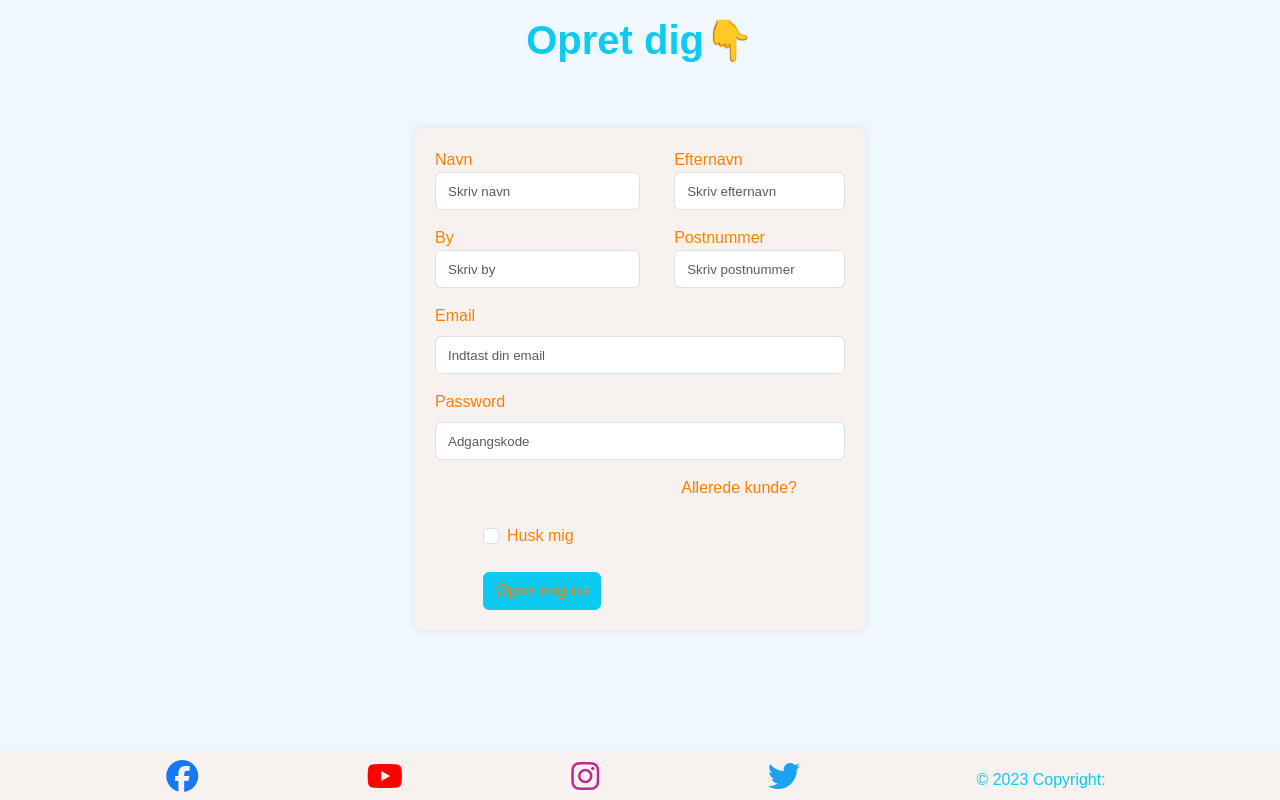
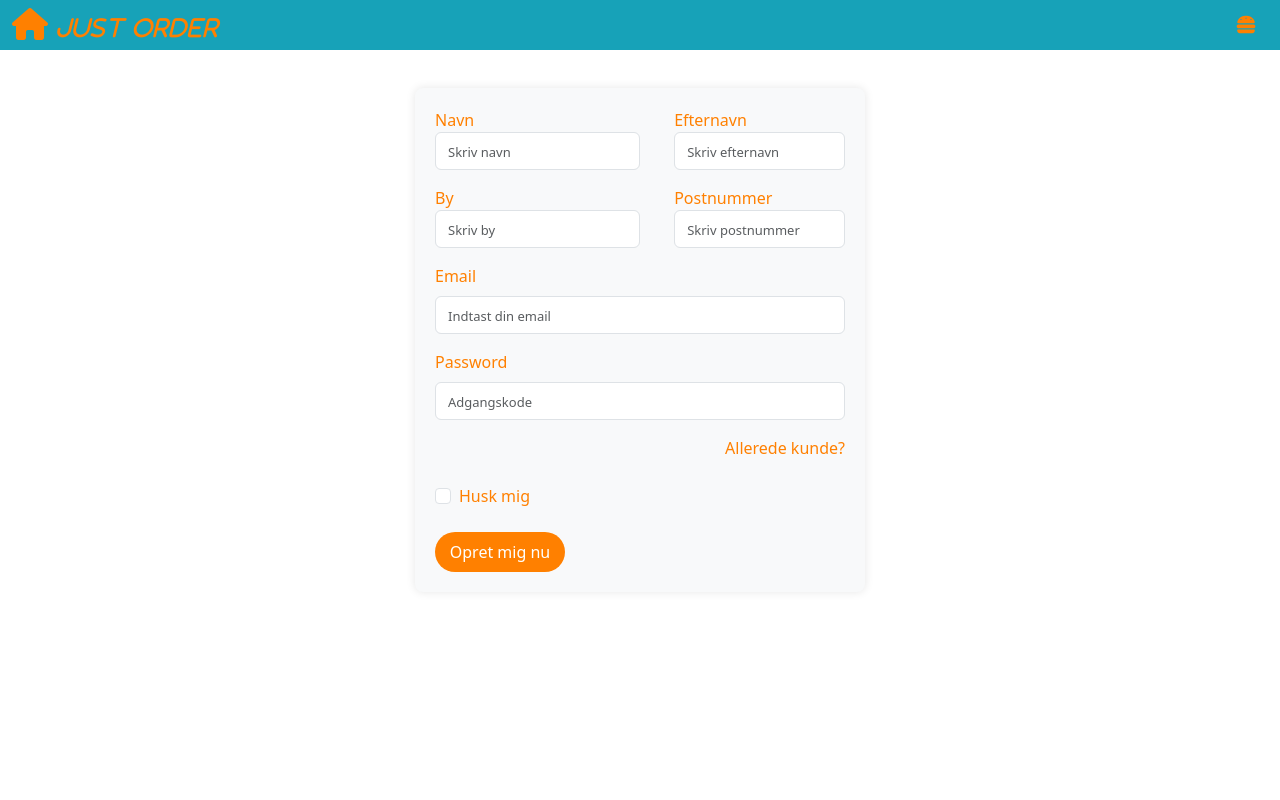
Before and after one commit to CemAkayT/FinalProject-Copy, a Flask app: page /opret in a window 1280 px wide. Run offline with Flask 3, Linux system fonts and the light colour scheme; some libraries are stand-ins or nearby versions.

Commit message:
modified files and change some file names

```diff
--- a/app.py
+++ b/app.py
@@ -32,6 +32,7 @@ stripe_keys = {
 stripe.api_key = stripe_keys["secret_key"]
 
 
+# @app.routes decorators are used to associate the function with a URL. Whenever the browser makes a request to /, it will trigger the forside() function.
 @app.route("/")
 def forside():
     return render_template("forside.html")
@@ -42,6 +43,8 @@ def home():
     messages = get_flashed_messages()
     # Hent produkter fra databasen baseret på sektion
 
+    # Server side rendering . Thymeleaf er også server side rendering
+    # SSR is when a user requests a webpage and the server genereates a complete HTML page ?
     cursor = mysql.connection.cursor()
     cursor.execute("SELECT * FROM products WHERE section='Populær'")
     popular_products = cursor.fetchall()
@@ -55,6 +58,7 @@ def home():
     cursor.execute("SELECT * FROM products WHERE section='Dips'")
     dips_products = cursor.fetchall()
 
+    #this is serverside rendering, data is sent also to the template
     return render_template(
         "home.html",
         popular_products=popular_products,
@@ -65,9 +69,9 @@ def home():
     )
 
 
-@app.route("/kontakt/")
-def kontakt():
-    return render_template("kontakt.html")
+@app.route("/aabningstider/")
+def aabningstider():
+    return render_template("aabningstider.html")
 
 
 @app.route("/checkout")
@@ -75,7 +79,7 @@ def checkout():
     return render_template("checkout.html", key=stripe_keys["publishable_key"])
 
 
-@app.route("/charge", methods=["POST"])
+@app.route("/charge", methods=["POST"])  # HTTP verbum, Ændrer
 def charge():
     userid = session.get("stored_user_id")
     cur = mysql.connection.cursor()
@@ -85,6 +89,7 @@ def charge():
     paid_amount = request.form.get("amountdue")
     amount = paid_amount
 
+    # kommer fra frontenden fra skjult input felt pakket ind i JSON
     orderJSON = request.form.get("orders")
     print("Det her er JSON", orderJSON)
 
@@ -105,7 +110,7 @@ def charge():
         )
 
         # print(charge) viser hvad man kan bruge i koden fra charge
-        # parsedCharge = json.loads(charge). Charge er allerede Pythin dictionary
+        # parsedCharge = json.loads(charge). Charge er allerede Python dictionary
         print(charge["id"])
         print(charge)
         paymentID = charge["id"]
@@ -130,10 +135,8 @@ def charge():
 
         mailstr = (
             f"<html><head>"
-
             + ' <script src="https://kit.fontawesome.com/558b5cad1d.js" crossorigin="anonymous"></script>'
             + ' <link rel="stylesheet" href="https://cdn.jsdelivr.net/npm/bootstrap@4.3.1/dist/css/bootstrap.min.css" integrity="sha384-ggOyR0iXCbMQv3Xipma34MD+dH/1fQ784/j6cY/iJTQUOhcWr7x9JvoRxT2MZw1T" crossorigin="anonymous"/>'
-
             + "<style>"
             + "body {"
             + "  display: flex;"
@@ -142,48 +145,38 @@ def charge():
             + "  padding-top: 10px;"
             + "  margin: 0;"
             + "}"
-
             + ".contact-button {"
             + "  border-radius: 50px;"
             + "  background-color: #ff8000"
             + "  color: black;"
             + "}"
-
             + "h2 {"
             + "  color: #ff8000"
             + "  font-style: italic;"
             + "}"
-
             + "p {"
             + "  font-size: 16px;"
             + "  font-weight: 500;"
             + "}"
-
             + "table {"
             + "  box-shadow: 0 0 20px rgba(0, 0, 0, 0.1);"
             + "  border-collapse: collapse;"
             + "  width: 300px;"
             + "}"
-
             + "table, th, td {"
             + "  border: 1px solid black;"
             + "  text-align: left;"
             + "  font-weight: 400;"
             + "}"
-
-
             + "th, td {"
             + "  padding: 8px;"
             + "  background-color:#ff8000;"
             + "}"
-
             + "</style>"
             + "</head><body>"
-
             + '<h2>JUST ORDER<i class="fa-solid fa-house fa-2x" style="margin: 10px"></i></h2>'
             + f"<p> Hej {results[1]},</p>"
             + "<p>Du har købt:</p>"
-
             + "<table>"
             + "<tr><th>Produkt</th><th>Antal</th><th>Pris</th></tr>"
         )
@@ -213,7 +206,7 @@ def charge():
 
         subject = "Ordrebekræftelse:"
         sender = os.getenv("MAIL_USERNAME")
-        recipients = [customer_email, 'cem_akay@icloud.com']
+        recipients = [customer_email, "cem_akay@icloud.com"]
 
         msg = Message(subject=subject, sender=sender, recipients=recipients)
         msg.html = mailstr
@@ -338,6 +331,7 @@ def logout():
     return redirect(url_for("home"))
 
 
+#to see who is in the session
 @app.route("/session")
 def view_session():
     # Access and print the entire session
--- a/static/css/opret.css
+++ b/static/css/opret.css
@@ -1,18 +1,15 @@
-body {
-  font-family: Arial, sans-serif;
-
+* {
+  margin: 0;
   padding: 0;
-  background-color: aliceblue;
+  box-sizing: border-box;
 }
 
 form {
-  background-color: #f7f2ef;
   padding: 20px;
   border-radius: 8px;
   width: 450px;
   margin: 0 auto;
   box-shadow: 0 0 10px rgba(0, 0, 0, 0.1);
-
 }
 
 h1 {
@@ -29,6 +26,9 @@ label {
     width: 95%;
     height: auto;
   }
+  span.order {
+    font-size: 15px;
+  }
   footer {
     width: auto;
   }
@@ -37,53 +37,52 @@ label {
   }
 }
 
-footer {
-  padding-top: 10px;
-  display: flex;
-  background-color: #f7f2ef;
-  position: fixed;
-  bottom: 0;
-  left: 0;
-  right: 0;
-  height: 50px;
-}
-
-.fab.fa-facebook {
-  /* Your styles for the Facebook icon here */
-  color: #1877f2; /* Change the color */
-}
-
-.fab.fa-twitter {
-  color: #1da1f2;
-}
-
-.fab.fa-youtube {
-  /* Your styles for the YouTube icon here */
-  color: #ff0000; /* Change the color */
-}
-
-/* Target the Instagram icon */
-.fab.fa-instagram {
-  /* Your styles for the Instagram icon here */
-  color: #bc2a8d; /* Change the color */
-}
-
 .haveaccount {
   display: flex;
+  font-weight: 200;
   justify-content: end;
   text-decoration: none;
   color: #ff8000;
 }
-.haveaccount:hover {
-  color: #17a2b8;
+
+.form-control::placeholder {
+  font-size: small;
 }
-button.mx-5 {
+a i {
+  color: #ff8000;
+  text-decoration: none;
+
+}
+.fas.fa-hamburger {
   color: #ff8000;
 }
-button.btn-info:hover {
-  color: rgb(4, 65, 4);
+
+.order {
+  font-size: 22px;
+  font-style: italic;
+  letter-spacing: 2px;
 }
 
-.form-control::placeholder {
-  font-size:smaller
+.bg-info {
+  background-color: #17a2b8 !important;
 }
+
+.navbar-toggler {
+  border: none;
+}
+a.text{
+  text-decoration: none;
+  color: #ff8000;
+}
+
+.btnknap{
+  height: 40px;
+  width: 130px;
+  background-color: #ff8000;
+  border-top-left-radius: 25px;
+  border-top-right-radius: 25px;
+  border-bottom-left-radius: 25px;
+  border-bottom-right-radius: 25px;
+  border: none;
+  color: white;
+}
--- a/templates/checkout.html
+++ b/templates/checkout.html
@@ -55,6 +55,7 @@
       const nettoAmountElement = document.getElementById("netto_amount");
 
       const input_field_value = document.getElementById("amountdue");
+      // Vi indsætter JSON fra session storage med produkterne ind i skjult inputfelt som sendes til backend
       const input_field_orders = document.getElementById("orders");
 
       input_field_orders.value = orderJSON;
--- a/templates/opret.html
+++ b/templates/opret.html
@@ -3,7 +3,6 @@
   <head>
     <meta charset="UTF-8" />
     <meta name="viewport" content="width=device-width, initial-scale=1.0" />
-    <title>Opret dig</title>
     <link
       href="https://cdn.jsdelivr.net/npm/bootstrap@5.3.2/dist/css/bootstrap.min.css"
       rel="stylesheet"
@@ -15,10 +14,69 @@
       src="https://kit.fontawesome.com/558b5cad1d.js"
       crossorigin="anonymous"
     ></script>
+    <link rel="icon" type="image.png" href="/static/images/logo.png" />
+    <title>Opret dig</title>
   </head>
   <body>
-    <div class="container">
-      <h1 class="text-center text-wrap py-3 mb-5 text-info">Opret dig👇</h1>
+    <nav class="navbar navbar-expand-xxxl navbar-light bg-info fixed-top">
+      <div class="container-fluid">
+        <a href="{{url_for('home')}}">
+          <i class="fa-solid fa-house fa-2x">
+            <span class="order">Just Order</span>
+          </i>
+        </a>
+
+        <!--toggle button for mobile nav-->
+        <button
+          class="navbar-toggler"
+          type="button"
+          data-toggle="collapse"
+          data-target="#main-nav"
+          aria-controls="main-nav"
+          aria-expanded="false"
+          aria-label="Toggle Navigation"
+        >
+          <i class="fas fa-hamburger"></i>
+        </button>
+
+        <!-- navbar links -->
+        <div class="collapse navbar-collapse" id="main-nav">
+          <ul class="navbar-nav">
+            <hr />
+
+            <li class="nav-item pl-4 my-1 mb-md-0">
+              <a
+                class="text"
+                href="https://www.google.com/maps/@55.6538973,12.4875442,18.44z?entry=ttu"
+                target="_blank"
+                >Find os her</a
+              >
+            </li>
+            <hr />
+            <li class="nav-item pl-4 my-1 mb-md-0">
+              <a class="text" href="{{url_for('aabningstider')}}">
+                Åbningstider
+              </a>
+            </li>
+            <hr />
+            {% if not session.stored_user_id %}
+            <li class="nav-item pl-4 my-1 mb-md-0">
+              <a class="text" href="{{url_for('login')}}"> Login </a>
+            </li>
+            <hr />
+            {% else %}
+            <li class="nav-item pl-4 my-1 mb-md-0">
+              <a class="text" href="{{ url_for('logout') }}">Logout</a>
+            </li>
+            <hr />
+            {% endif %}
+          </ul>
+        </div>
+      </div>
+    </nav>
+    <br />
+
+    <div class="container p-3 my-5">
       {% with messages = get_flashed_messages(with_categories=true) %} {% if
       messages %}
       <div class="container mt-2 text-center">
@@ -39,7 +97,7 @@
       </div>
       {% endif %} {% endwith %}
 
-      <form method="post" action="/opret">
+      <form class="bg-light" method="post" action="/opret">
         <div class="form-row d-flex justify-content-between">
           <div class="form-group col-6 mb-3">
             <label for="inputName">Navn</label>
@@ -106,45 +164,22 @@
             name="password"
           />
         </div>
-        <div class="mx-5 mb-4 form-check">
+        <div class="mb-4 form-check">
           <a class="haveaccount" href="{{url_for('login')}}">Allerede kunde?</a>
           <br />
           <input type="checkbox" class="form-check-input" id="exampleCheck1" />
           <label class="form-check-label" for="exampleCheck1">Husk mig</label>
         </div>
-        <button type="submit" class="mx-5 btn btn-info">Opret mig nu</button>
+        <button type="submit" class="btnknap">Opret mig nu</button>
       </form>
     </div>
+    <!-- jQuery library -->
+    <script src="https://ajax.googleapis.com/ajax/libs/jquery/3.5.1/jquery.min.js"></script>
+    <!-- Popper.JS -->
+    <script src="https://cdnjs.cloudflare.com/ajax/libs/popper.js/1.16.0/umd/popper.min.js"></script>
+    <!-- Latest compiled JavaScript -->
+    <script src="https://maxcdn.bootstrapcdn.com/bootstrap/4.5.2/js/bootstrap.min.js"></script>
 
-    <div>
-      <footer>
-        <div class="container d-flex justify-content-around">
-          <a href="https://www.facebook.com" target="_blank">
-            <i class="fab fa-facebook fa-2x"></i>
-          </a>
-
-          <a href="https://www.youtube.com" target="_blank">
-            <i class="fab fa-youtube fa-2x"></i>
-          </a>
-
-          <a href="https://www.instagram.com" target="_blank">
-            <i class="fab fa-instagram fa-2x"></i>
-          </a>
-          <a href="https://www.twitter.com" target="_blank">
-            <i class="fab fa-twitter fa-2x"></i>
-          </a>
-
-          <div class="text-center text-info p-2">© 2023 Copyright:</div>
-        </div>
-      </footer>
-    </div>
-    <script src="https://ajax.googleapis.com/ajax/libs/jquery/3.5.1/jquery.min.js"></script>
-
-    <script
-      src="https://cdn.jsdelivr.net/npm/bootstrap@5.3.2/dist/js/bootstrap.bundle.min.js"
-      integrity="sha384-C6RzsynM9kWDrMNeT87bh95OGNyZPhcTNXj1NW7RuBCsyN/o0jlpcV8Qyq46cDfL"
-      crossorigin="anonymous"
-    ></script>
     <script>
       $(document).ready(function () {
         setTimeout(function () {
```
Also changed, not shown: static/css/aabningstider.css (renamed from static/css/kontakt.css, +12 -33 lines), static/css/login.css (+43 -32 lines), static/js/updateTotalPrice.js (+6 -6 lines), templates/aabningstider.html (renamed from templates/kontakt.html, +30 -32 lines), templates/home.html (+4 -3 lines), templates/login.html (+70 -13 lines).
